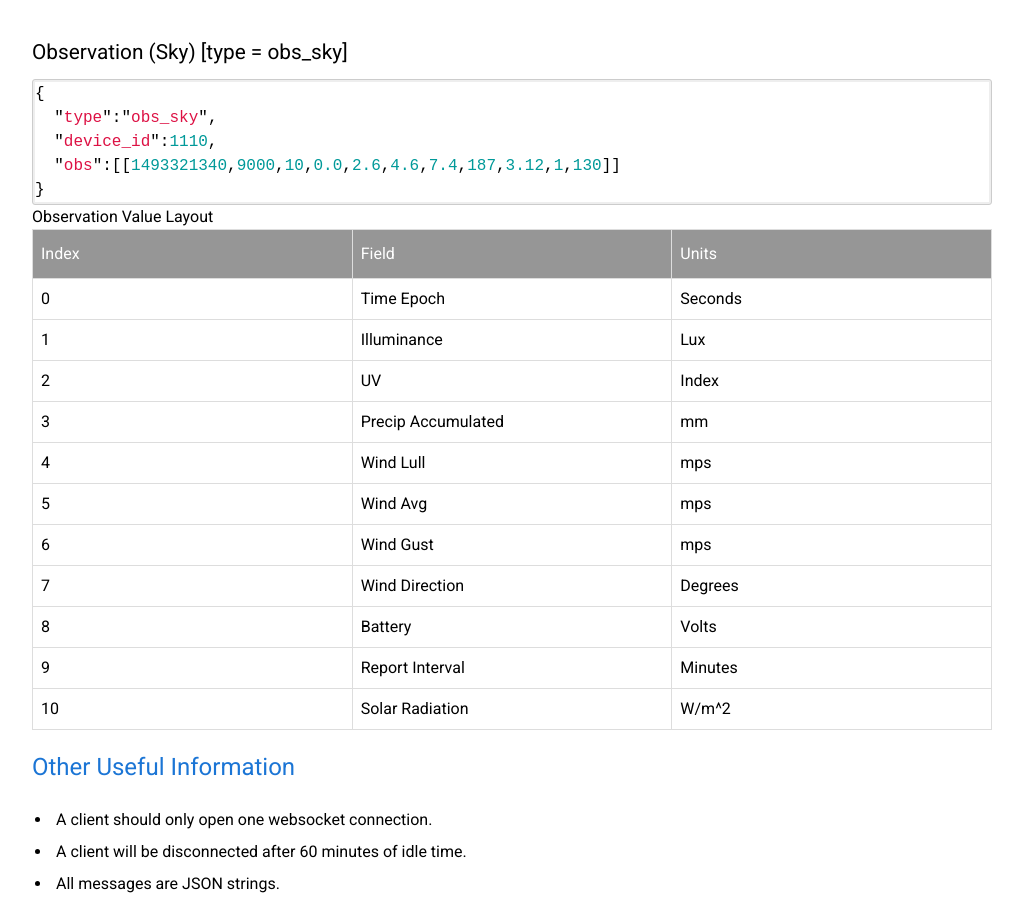
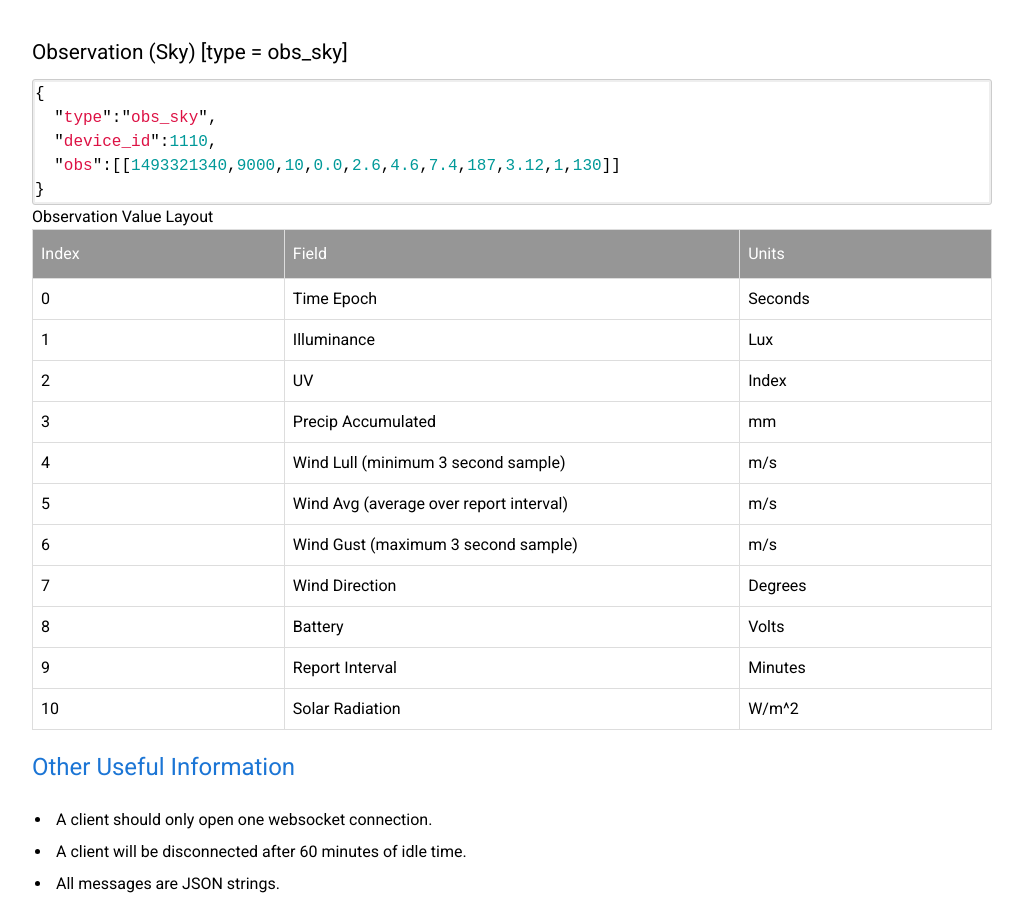
Before and after one commit to WeatherFlow/SmartWeather, a Jekyll site: the page built from api/ws.html, in a window 1280 px wide and 900 px high, scrolled down 4298 px. Shown: the whole window, without its empty margins (128-1151 px from the left). Built offline with Jekyll 4.4.1, drawn with Linux system fonts in a browser that asks for light colours; nearby versions of some CDN libraries; some of the changed text lies outside the part shown.

Commit message:
Update API Websocket Documentation

```diff
--- a/api/ws.html
+++ b/api/ws.html
@@ -203,7 +203,7 @@
 
 
 <br><br>
-<h3>Rapid Wind [type = rapid_wind]</h3>
+<h3>Rapid Wind [type = rapid_wind] (3 second interval)</h3>
 <div class="code-highlight">
 {% highlight javascript %}
 {
@@ -217,7 +217,7 @@
 <table>
   <tr><th>Index</th><th>Field</th><th>Units</th></tr>
   <tr><td>0</td><td>Time Epoch</td><td>Seconds</td></tr>
-  <tr><td>1</td><td>Wind Speed</td><td>mps</td></tr>
+  <tr><td>1</td><td>Wind Speed</td><td>m/s</td></tr>
   <tr><td>2</td><td>Wind Direction</td><td>Degrees</td></tr>
 </table>
 
@@ -266,9 +266,9 @@
   <tr><td>1</td><td>Illuminance</td><td>Lux</td></tr>
   <tr><td>2</td><td>UV</td><td>Index</td></tr>
   <tr><td>3</td><td>Precip Accumulated</td><td>mm</td></tr>
-  <tr><td>4</td><td>Wind Lull</td><td>mps</td></tr>
-  <tr><td>5</td><td>Wind Avg</td><td>mps</td></tr>
-  <tr><td>6</td><td>Wind Gust</td><td>mps</td></tr>
+  <tr><td>4</td><td>Wind Lull (minimum 3 second sample)</td><td>m/s</td></tr>
+  <tr><td>5</td><td>Wind Avg (average over report interval)</td><td>m/s</td></tr>
+  <tr><td>6</td><td>Wind Gust (maximum 3 second sample)</td><td>m/s</td></tr>
   <tr><td>7</td><td>Wind Direction</td><td>Degrees</td></tr>
   <tr><td>8</td><td>Battery</td><td>Volts</td></tr>
   <tr><td>9</td><td>Report Interval</td><td>Minutes</td></tr>
```
